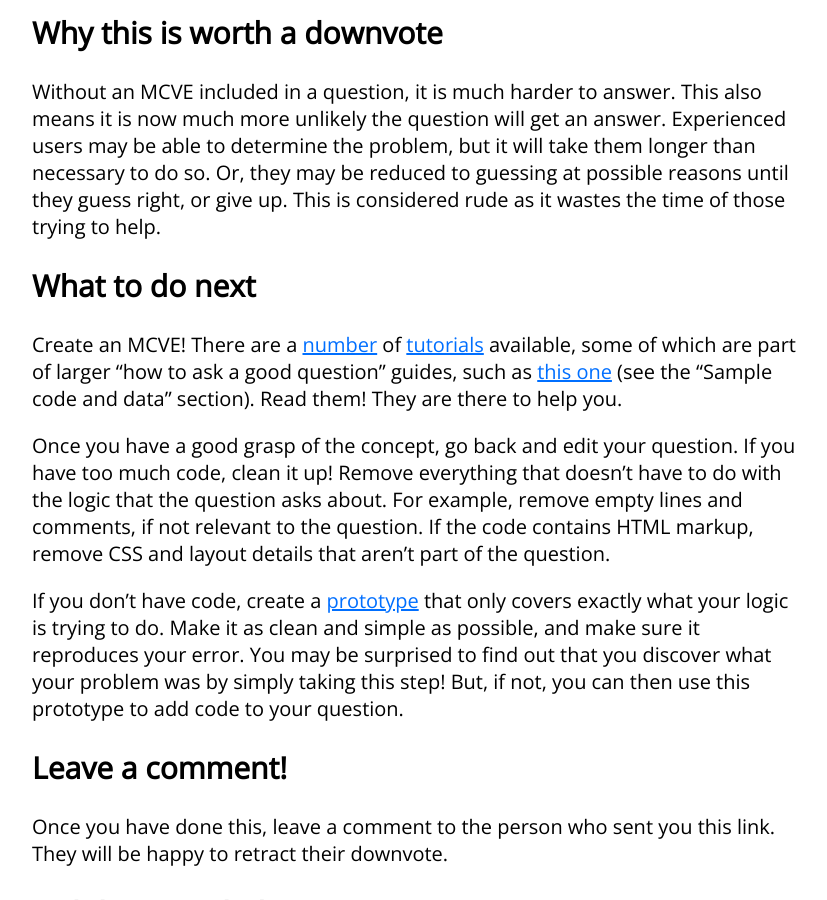
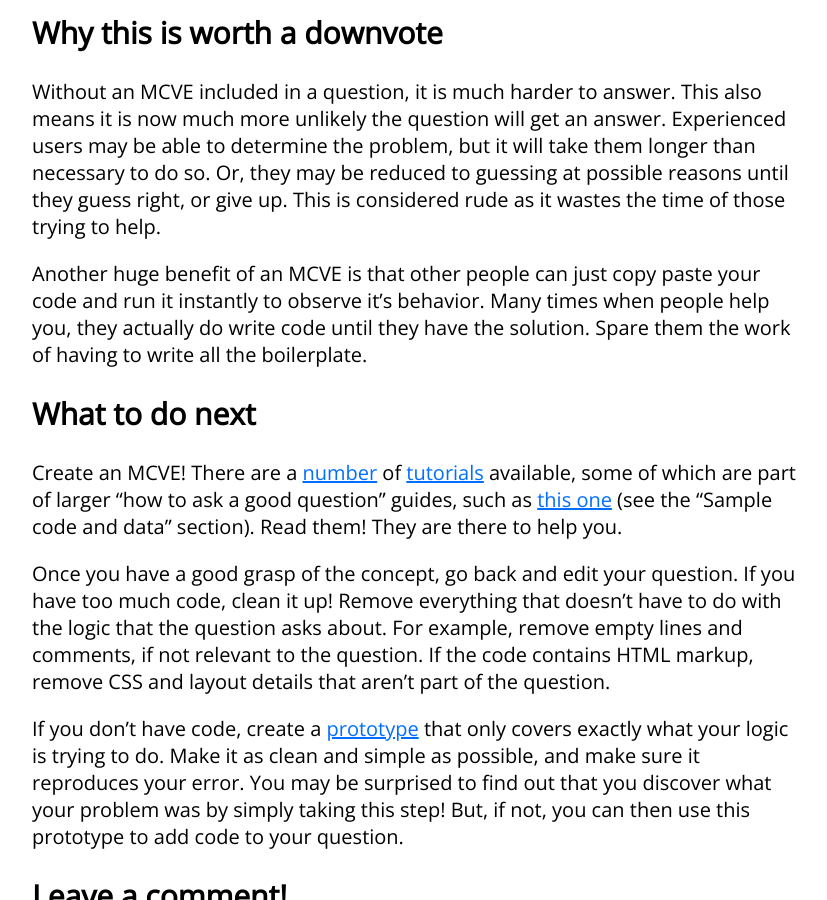
Before and after one commit to WillSullivan/idownvotedbecause, a Jekyll site: the page built from stackoverflow/nomcve.md, in a window 1280 px wide and 900 px high, scrolled down 652 px. Shown: the whole window, without its empty margins (224-1051 px from the left). Built offline with Jekyll 4.4.1, drawn with Linux system fonts in a browser that asks for light colours; comment, search, counter and statistics services are not loaded.

Commit message:
Added another view of why MCVE is important. That it makes it possible to copy paste the code and run it.

```diff
--- a/stackoverflow/nomcve.md
+++ b/stackoverflow/nomcve.md
@@ -25,6 +25,8 @@ Without code, users will have to guess what might be wrong with a person's code.
 {::comment}In this section, you can describe why the problem is worth a downvote within the community in which it was posted{:/}
 Without an MCVE included in a question, it is much harder to answer. This also means it is now much more unlikely the question will get an answer. Experienced users may be able to determine the problem, but it will take them longer than necessary to do so. Or, they may be reduced to guessing at possible reasons until they guess right, or give up. This is considered rude as it wastes the time of those trying to help.
 
+Another huge benefit of an MCVE is that other people can just copy paste your code and run it instantly to observe it's behavior. Many times when people help you, they actually do write code until they have the solution. Spare them the work of having to write all the boilerplate.
+
 ## What to do next {#whattodonext}
 {::comment}In this section, cover how the problem can be fixed.{:/}
 Create an MCVE!  There are a [number](https://stackoverflow.com/help/mcve) of [tutorials](http://www.sscce.org/) available, some of which are part of larger "how to ask a good question" guides, such as [this one](https://codeblog.jonskeet.uk/2010/08/29/writing-the-perfect-question/) (see the "Sample code and data" section). Read them! They are there to help you.
```
